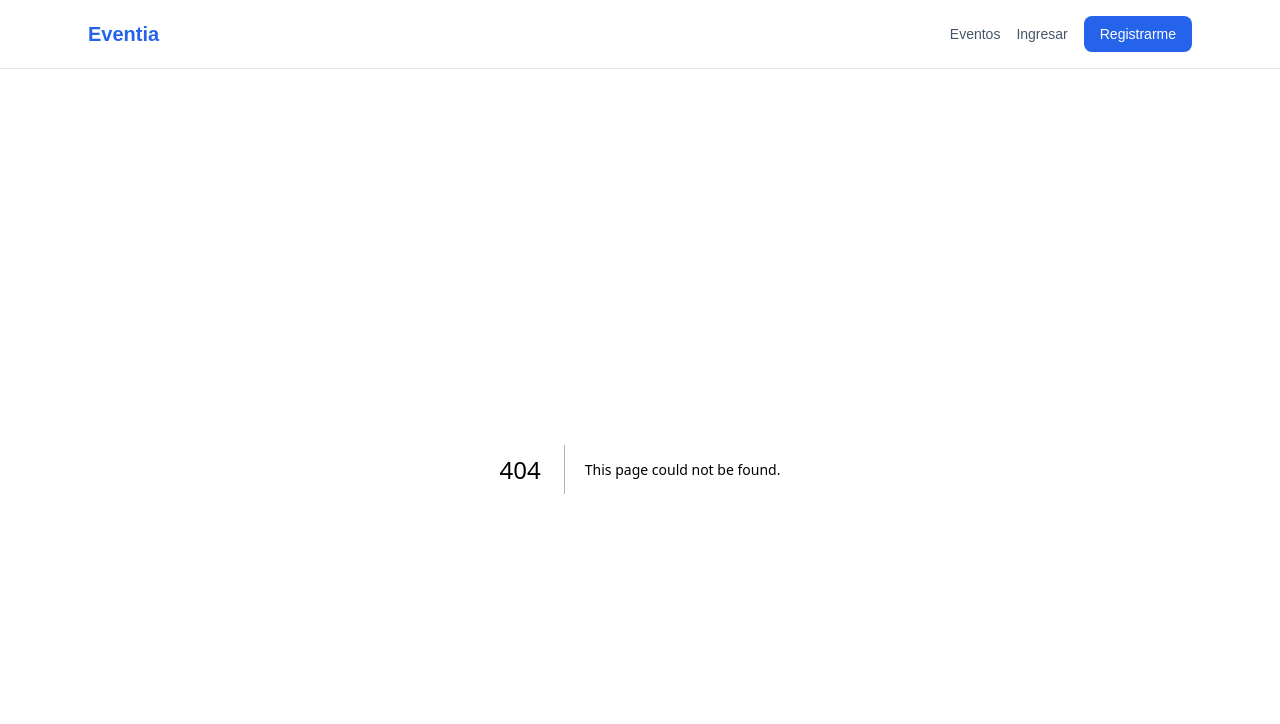
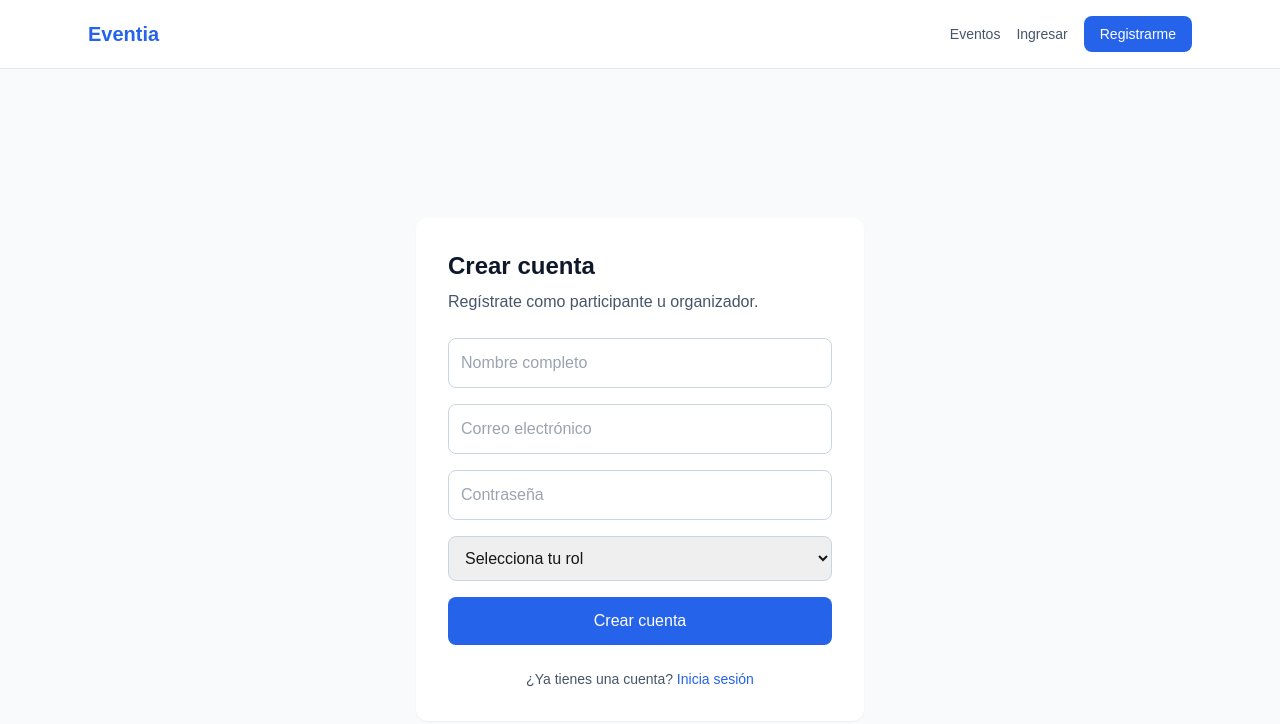
Before and after one commit to dmrc19212004-cloud/eventia, a Next.js app: page /register in a window 1280 px wide. Before the commit this address had no page. Shown: the top 724 px of the page. Built offline with nearby package versions, Linux system fonts and the light colour scheme.

Commit message:
feat: agregar rutas publicas de eventos y autenticacion

```diff
--- /dev/null
+++ b/app/eventos/[id]/page.tsx
@@ -0,0 +1,36 @@
+import Link from "next/link";
+
+interface EventDetailPageProps {
+  params: {
+    id: string;
+  };
+}
+
+export default function EventDetailPage({
+  params,
+}: EventDetailPageProps) {
+  return (
+    <main className="min-h-screen bg-slate-50 px-6 py-10">
+      <section className="mx-auto max-w-3xl rounded-xl bg-white p-8 shadow-sm">
+        <p className="text-sm font-medium text-blue-600">
+          Evento #{params.id}
+        </p>
+
+        <h1 className="mt-2 text-3xl font-bold text-slate-900">
+          Detalle del evento
+        </h1>
+
+        <p className="mt-4 text-slate-600">
+          Aquí se mostrará la información completa del evento seleccionado.
+        </p>
+
+        <Link
+          href="/eventos"
+          className="mt-6 inline-block font-medium text-blue-600 hover:text-blue-800"
+        >
+          ← Volver a eventos
+        </Link>
+      </section>
+    </main>
+  );
+}
--- /dev/null
+++ b/app/eventos/page.tsx
@@ -0,0 +1,69 @@
+import Link from "next/link";
+
+const events = [
+  {
+    id: "1",
+    title: "Taller de Desarrollo Web",
+    category: "Tecnología",
+    location: "Quito",
+    date: "15 de septiembre de 2026",
+  },
+  {
+    id: "2",
+    title: "Seminario de Bases de Datos",
+    category: "Ingeniería",
+    location: "Quito",
+    date: "20 de septiembre de 2026",
+  },
+  {
+    id: "3",
+    title: "Charla de Inteligencia Artificial",
+    category: "Tecnología",
+    location: "Virtual",
+    date: "25 de septiembre de 2026",
+  },
+];
+
+export default function EventsPage() {
+  return (
+    <main className="min-h-screen bg-slate-50 px-6 py-10">
+      <section className="mx-auto max-w-6xl">
+        <h1 className="text-3xl font-bold text-slate-900">
+          Explorar eventos
+        </h1>
+
+        <p className="mt-2 text-slate-600">
+          Encuentra talleres, seminarios y actividades académicas.
+        </p>
+
+        <div className="mt-8 grid gap-6 md:grid-cols-2 lg:grid-cols-3">
+          {events.map((event) => (
+            <article
+              key={event.id}
+              className="rounded-xl bg-white p-6 shadow-sm"
+            >
+              <span className="rounded-full bg-blue-100 px-3 py-1 text-sm text-blue-700">
+                {event.category}
+              </span>
+
+              <h2 className="mt-4 text-xl font-bold text-slate-900">
+                {event.title}
+              </h2>
+
+              <p className="mt-2 text-slate-600">{event.location}</p>
+
+              <p className="mt-1 text-slate-600">{event.date}</p>
+
+              <Link
+                href={`/eventos/${event.id}`}
+                className="mt-5 inline-block font-medium text-blue-600 hover:text-blue-800"
+              >
+                Ver detalle →
+              </Link>
+            </article>
+          ))}
+        </div>
+      </section>
+    </main>
+  );
+}
--- /dev/null
+++ b/app/login/page.tsx
@@ -0,0 +1,45 @@
+import Link from "next/link";
+
+export default function LoginPage() {
+  return (
+    <main className="flex min-h-screen items-center justify-center bg-slate-50 px-6 py-10">
+      <form className="w-full max-w-md rounded-xl bg-white p-8 shadow-sm">
+        <h1 className="text-2xl font-bold text-slate-900">
+          Iniciar sesión
+        </h1>
+
+        <p className="mt-2 text-slate-600">
+          Ingresa para acceder a tu cuenta de Eventia.
+        </p>
+
+        <div className="mt-6 space-y-4">
+          <input
+            type="email"
+            placeholder="Correo electrónico"
+            className="w-full rounded-lg border border-slate-300 p-3 outline-none focus:border-blue-600"
+          />
+
+          <input
+            type="password"
+            placeholder="Contraseña"
+            className="w-full rounded-lg border border-slate-300 p-3 outline-none focus:border-blue-600"
+          />
+
+          <button
+            type="submit"
+            className="w-full rounded-lg bg-blue-600 p-3 font-medium text-white transition hover:bg-blue-700"
+          >
+            Ingresar
+          </button>
+        </div>
+
+        <p className="mt-6 text-center text-sm text-slate-600">
+          ¿No tienes una cuenta?{" "}
+          <Link href="/register" className="font-medium text-blue-600">
+            Regístrate
+          </Link>
+        </p>
+      </form>
+    </main>
+  );
+}
--- /dev/null
+++ b/app/register/page.tsx
@@ -0,0 +1,57 @@
+import Link from "next/link";
+
+export default function RegisterPage() {
+  return (
+    <main className="flex min-h-screen items-center justify-center bg-slate-50 px-6 py-10">
+      <form className="w-full max-w-md rounded-xl bg-white p-8 shadow-sm">
+        <h1 className="text-2xl font-bold text-slate-900">
+          Crear cuenta
+        </h1>
+
+        <p className="mt-2 text-slate-600">
+          Regístrate como participante u organizador.
+        </p>
+
+        <div className="mt-6 space-y-4">
+          <input
+            type="text"
+            placeholder="Nombre completo"
+            className="w-full rounded-lg border border-slate-300 p-3 outline-none focus:border-blue-600"
+          />
+
+          <input
+            type="email"
+            placeholder="Correo electrónico"
+            className="w-full rounded-lg border border-slate-300 p-3 outline-none focus:border-blue-600"
+          />
+
+          <input
+            type="password"
+            placeholder="Contraseña"
+            className="w-full rounded-lg border border-slate-300 p-3 outline-none focus:border-blue-600"
+          />
+
+          <select className="w-full rounded-lg border border-slate-300 p-3 outline-none focus:border-blue-600">
+            <option value="">Selecciona tu rol</option>
+            <option value="participante">Participante</option>
+            <option value="organizador">Organizador</option>
+          </select>
+
+          <button
+            type="submit"
+            className="w-full rounded-lg bg-blue-600 p-3 font-medium text-white transition hover:bg-blue-700"
+          >
+            Crear cuenta
+          </button>
+        </div>
+
+        <p className="mt-6 text-center text-sm text-slate-600">
+          ¿Ya tienes una cuenta?{" "}
+          <Link href="/login" className="font-medium text-blue-600">
+            Inicia sesión
+          </Link>
+        </p>
+      </form>
+    </main>
+  );
+}
```
